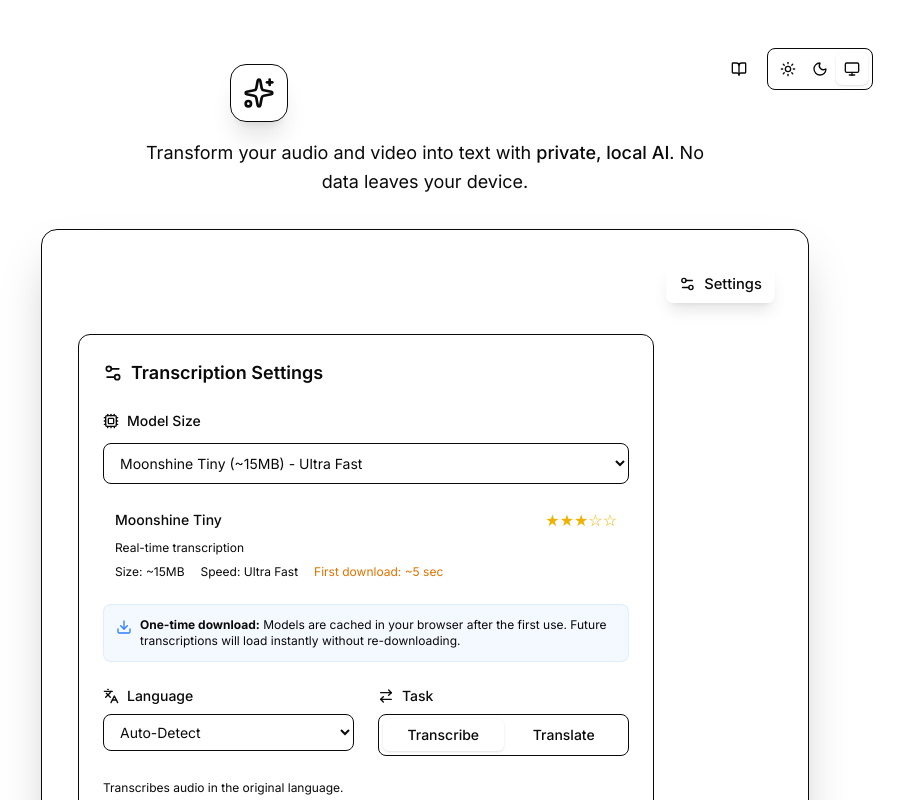
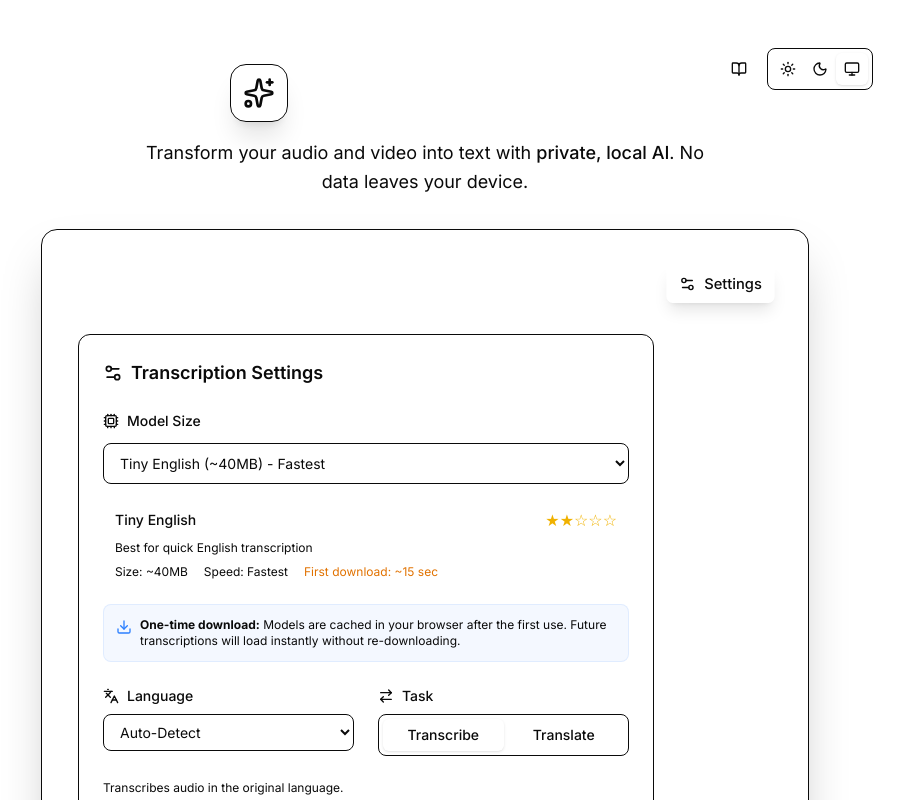
Before and after one commit to chieyine/internetscribe, a Next.js app: page / in a window 1280 px wide. Both pictures are taken after a click on the button "Settings". Shown: the top 800 px of the page, without its empty margins (215-1119 px from the left). Built offline with nearby package versions, Linux system fonts and the light colour scheme.

Commit message:
Switch to proven Whisper models for reliable transcription

```diff
--- a/public/sw.js
+++ b/public/sw.js
@@ -1,6 +1,6 @@
 // Service Worker for InternetScribe PWA
 // CACHE_VERSION: Increment when deploying new versions to bust cache (e.g., v2, v3)
-const CACHE_VERSION = 'v11';
+const CACHE_VERSION = 'v12';
 const CACHE_NAME = `internetscribe-${CACHE_VERSION}`;
 const STATIC_ASSETS = [
   '/',
--- a/public/worker.js
+++ b/public/worker.js
@@ -47,11 +47,11 @@
 
 class PipelineSingleton {
     static task = 'automatic-speech-recognition';
-    static model = 'onnx-community/moonshine-tiny-ONNX';
+    static model = 'Xenova/whisper-tiny.en';
     static instance = null;
     static currentDevice = null;
 
-    static async getInstance(progress_callback = null, model = 'onnx-community/moonshine-tiny-ONNX') {
+    static async getInstance(progress_callback = null, model = 'Xenova/whisper-tiny.en') {
         // Wait for WebGPU detection to complete
         await webgpuPromise;
 
--- a/src/components/Settings.tsx
+++ b/src/components/Settings.tsx
@@ -31,8 +31,10 @@
 ];
 
 const MODELS = [
-    { id: 'onnx-community/moonshine-tiny-ONNX', name: 'Moonshine Tiny', size: '~15MB', quality: 3, speed: 'Ultra Fast', desc: 'Real-time transcription', downloadTime: '~5 sec' },
-    { id: 'onnx-community/moonshine-base-ONNX', name: 'Moonshine Base', size: '~60MB', quality: 4, speed: 'Super Fast', desc: 'Best accuracy', downloadTime: '~20 sec' },
+    { id: 'Xenova/whisper-tiny.en', name: 'Tiny English', size: '~40MB', quality: 2, speed: 'Fastest', desc: 'Best for quick English transcription', downloadTime: '~15 sec' },
+    { id: 'Xenova/whisper-tiny', name: 'Tiny Multilingual', size: '~40MB', quality: 2, speed: 'Very Fast', desc: 'Fast, supports all languages', downloadTime: '~15 sec' },
+    { id: 'Xenova/whisper-base.en', name: 'Base English', size: '~75MB', quality: 3, speed: 'Fast', desc: 'Better quality English', downloadTime: '~30 sec' },
+    { id: 'Xenova/whisper-small.en', name: 'Small English', size: '~250MB', quality: 4, speed: 'Good', desc: 'Best accuracy', downloadTime: '~1 min' },
 ];
 
 function QualityStars({ count }: { count: number }) {
@@ -174,16 +176,16 @@
                 <div className="border-t border-border pt-4">
                     <div className="flex items-center gap-2 text-sm font-medium mb-3">
                         <Info className="w-4 h-4" />
-                        Moonshine Models
+                        Model Guide
                     </div>
                     <div className="grid grid-cols-2 gap-2 text-xs">
                         <div className="bg-green-500/10 rounded-lg p-2 border border-green-500/20">
-                            <div className="font-medium text-green-600 dark:text-green-400">⚡ Tiny</div>
-                            <div className="text-muted-foreground">15MB, real-time</div>
+                            <div className="font-medium text-green-600 dark:text-green-400">⚡ Fastest</div>
+                            <div className="text-muted-foreground">Tiny English</div>
                         </div>
                         <div className="bg-muted/30 rounded-lg p-2">
-                            <div className="font-medium">Base</div>
-                            <div className="text-muted-foreground">60MB, best quality</div>
+                            <div className="font-medium">Best Quality</div>
+                            <div className="text-muted-foreground">Small English</div>
                         </div>
                     </div>
                 </div>
--- a/src/hooks/useTranscriber.ts
+++ b/src/hooks/useTranscriber.ts
@@ -42,7 +42,7 @@
     const [isModelLoading, setIsModelLoading] = useState(false);
     const [progressItems, setProgressItems] = useState<ProgressItem[]>([]);
     const [output, setOutput] = useState<TranscriberOutput | undefined>(undefined);
-    const [model, setModel] = useState<string>('onnx-community/moonshine-tiny-ONNX'); // Ultra-fast Moonshine
+    const [model, setModel] = useState<string>('Xenova/whisper-tiny.en'); // Fastest working model
     const [language, setLanguage] = useState<string>('auto');
     const [task, setTask] = useState<'transcribe' | 'translate'>('transcribe');
 
```
